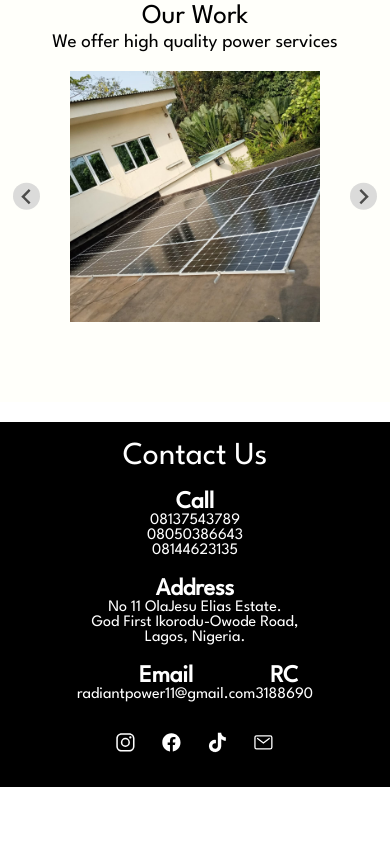
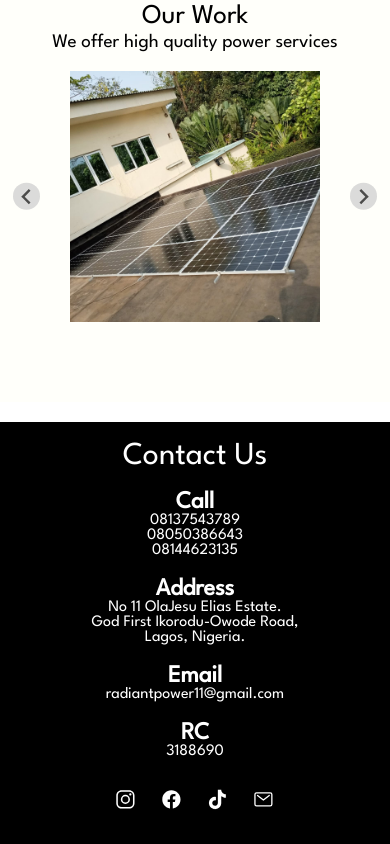
Before and after one commit to Adetona-Adegbite/rcp-tech, a plain HTML site: page index.html in a window 390 px wide. Shown: the part 419-1263 px from the top of the page. Before the commit the page ends 1206 px from the top, so only its background shows below. Drawn offline with nearby package versions, Linux system fonts and the light colour scheme.

Commit message:
Update styles.css

```diff
--- a/styles.css
+++ b/styles.css
@@ -170,6 +170,10 @@ nav ul a {
   .footer {
     flex-wrap: wrap;
     justify-content: center;
+    flex-direction:column;
+  }
+  .rc{
+    margin-top:20px;
   }
   .footer .call {
     margin-bottom: 20px;
```
